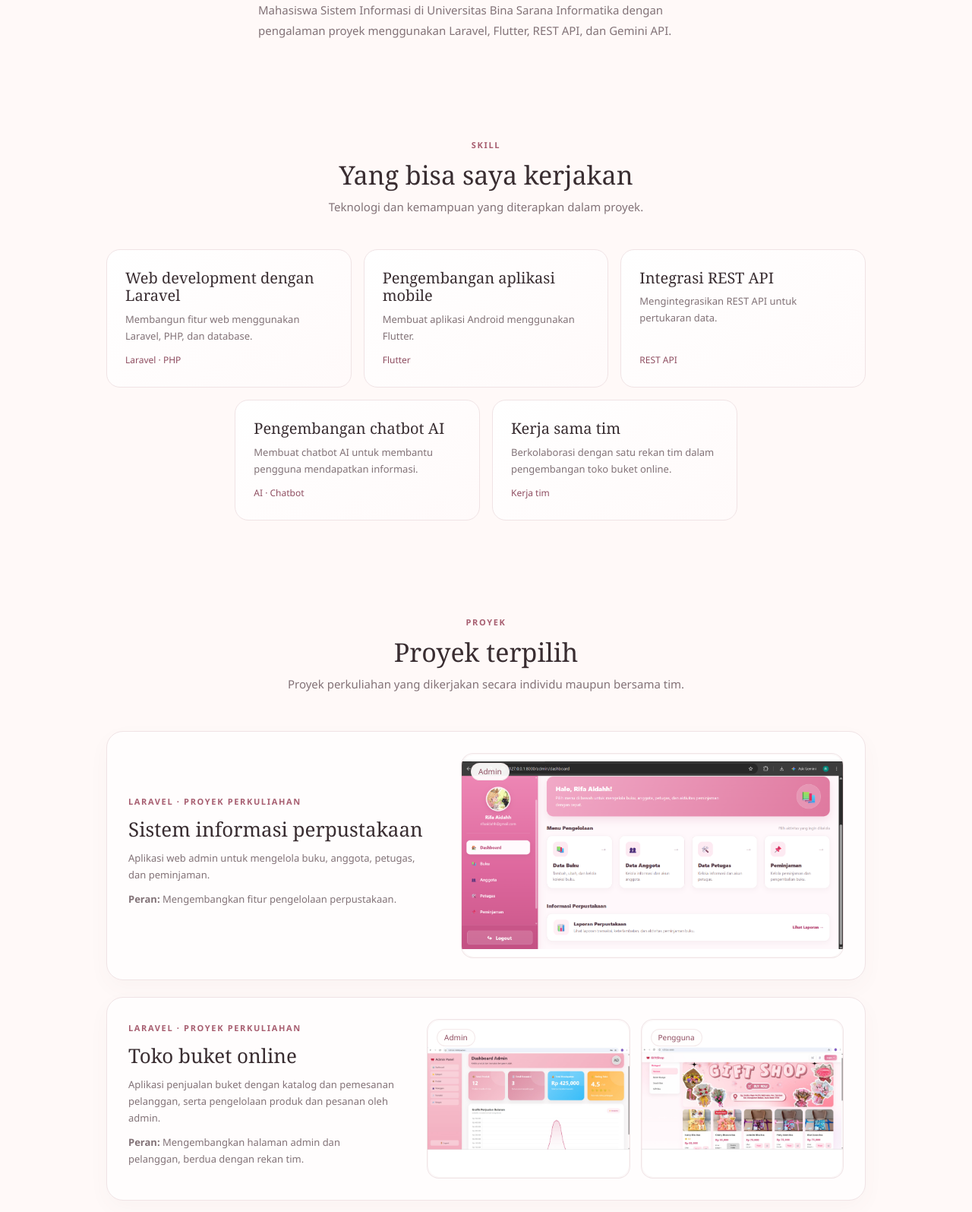
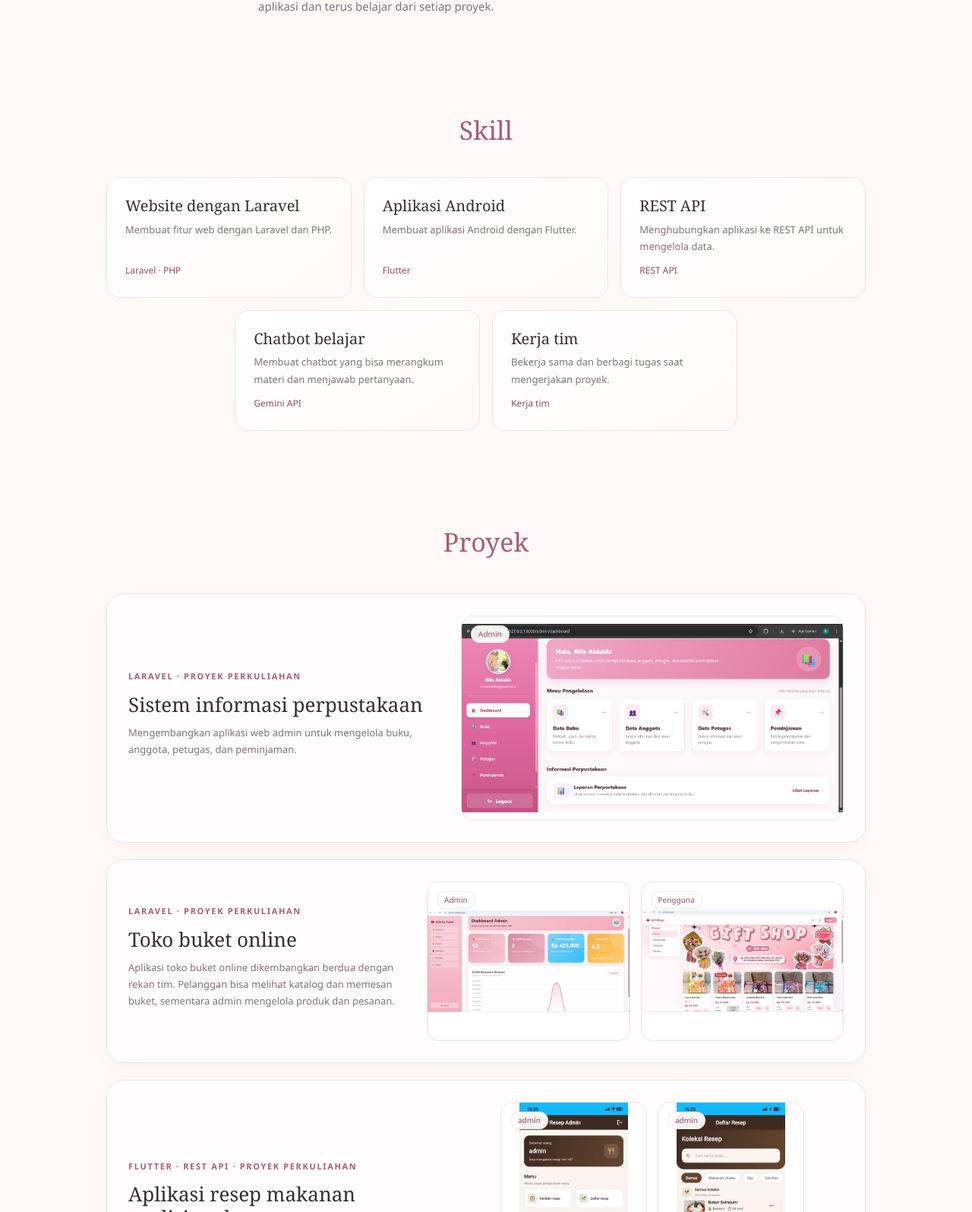
Before and after one commit to rifaaidahh-beep/portofolio_rifa, a website: page index.html in a window 1280 px wide. Shown: the part 745-2340 px from the top of the page at 76% size. Drawn offline with Linux system fonts and the light colour scheme.

Commit message:
update cerita dan proyek

```diff
--- a/index.html
+++ b/index.html
@@ -5,14 +5,13 @@
     <meta name="viewport" content="width=device-width, initial-scale=1">
     <meta name="theme-color" content="#fcf7f4">
     <meta name="description" content="Portfolio Rifa, mahasiswa Sistem Informasi yang membuat aplikasi web dan mobile.">
-    <title>Rifa Aidah</title>
+    <title>Portofolio Rifa Aidah</title>
     <link rel="stylesheet" href="styles.css?v=7">
     <script src="script.js?v=2" defer></script>
   </head>
   <body>
     <header class="site-header">
       <nav class="nav container" aria-label="Navigasi utama">
-        <a class="brand" href="#beranda">Rifa Aidah</a>
         <button class="menu-toggle" type="button" aria-expanded="false" aria-controls="nav-links">
           <span class="sr-only">Buka menu</span>
           <span></span><span></span>
@@ -29,10 +28,8 @@
 
     <main>
       <section class="hero" id="beranda">
-        <div class="hero-content">
-          <p class="eyebrow">Mahasiswa Sistem Informasi</p>
-          <h1>Dari ide menjadi aplikasi</h1>
-          <p class="hero-copy">Membuat solusi digital yang fungsional dan mudah digunakan.</p>
+          <h1>Hai, saya Rifa Aidah</h1>
+          <p class="hero-copy">Ini kumpulan proyek dan hal yang sudah saya pelajari.</p>
           <div class="hero-actions">
             <a class="button" href="#proyek">Lihat proyek</a>
             <a class="button button-outline" href="#profil">Profil singkat</a>
@@ -43,39 +40,37 @@
       <section class="story section-narrow" id="profil">
         <p class="eyebrow">Tentang saya</p>
         <h2>Profil singkat</h2>
-        <p>Mahasiswa Sistem Informasi di Universitas Bina Sarana Informatika dengan pengalaman proyek menggunakan Laravel, Flutter, REST API, dan Gemini API.</p>
+        <p>Mahasiswa Sistem Informasi di Universitas Bina Sarana Informatika. Suka membuat aplikasi dan terus belajar dari setiap proyek.</p>
       </section>
 
       <section class="skills section-wide" id="skill">
         <div class="section-heading">
-          <p class="eyebrow">Skill</p>
-          <h2>Yang bisa saya kerjakan</h2>
-          <p>Teknologi dan kemampuan yang diterapkan dalam proyek.</p>
+          <h2>Skill</h2>
         </div>
         <div class="skill-grid">
           <article class="skill-card">
-            <h3>Web development dengan Laravel</h3>
-            <p>Membangun fitur web menggunakan Laravel, PHP, dan database.</p>
+            <h3>Website dengan Laravel</h3>
+            <p>Membuat fitur web dengan Laravel dan PHP.</p>
             <span>Laravel · PHP</span>
           </article>
           <article class="skill-card">
-            <h3>Pengembangan aplikasi mobile</h3>
-            <p>Membuat aplikasi Android menggunakan Flutter.</p>
+            <h3>Aplikasi Android</h3>
+            <p>Membuat aplikasi Android dengan Flutter.</p>
             <span>Flutter</span>
           </article>
           <article class="skill-card">
-            <h3>Integrasi REST API</h3>
-            <p>Mengintegrasikan REST API untuk pertukaran data.</p>
+            <h3>REST API</h3>
+            <p>Menghubungkan aplikasi ke REST API untuk mengelola data.</p>
             <span>REST API</span>
           </article>
           <article class="skill-card">
-            <h3>Pengembangan chatbot AI</h3>
-            <p>Membuat chatbot AI untuk membantu pengguna mendapatkan informasi.</p>
-            <span>AI · Chatbot</span>
+            <h3>Chatbot belajar</h3>
+            <p>Membuat chatbot yang bisa merangkum materi dan menjawab pertanyaan.</p>
+            <span>Gemini API</span>
           </article>
           <article class="skill-card">
-            <h3>Kerja sama tim</h3>
-            <p>Berkolaborasi dengan satu rekan tim dalam pengembangan toko buket online.</p>
+            <h3>Kerja tim</h3>
+            <p>Bekerja sama dan berbagi tugas saat mengerjakan proyek.</p>
             <span>Kerja tim</span>
           </article>
         </div>
@@ -83,17 +78,14 @@
 
       <section class="projects section-wide" id="proyek">
         <div class="section-heading">
-          <p class="eyebrow">Proyek</p>
-          <h2>Proyek terpilih</h2>
-          <p>Proyek perkuliahan yang dikerjakan secara individu maupun bersama tim.</p>
+          <h2>Proyek</h2>
         </div>
 
         <article class="project-row project-featured">
           <div class="project-description">
             <p class="eyebrow">Laravel · Proyek Perkuliahan</p>
             <h3>Sistem informasi perpustakaan</h3>
-            <p>Aplikasi web admin untuk mengelola buku, anggota, petugas, dan peminjaman.</p>
-            <p><strong>Peran:</strong> Mengembangkan fitur pengelolaan perpustakaan.</p>
+            <p>Mengembangkan aplikasi web admin untuk mengelola buku, anggota, petugas, dan peminjaman.</p>
           </div>
           <a class="media-placeholder media-library screenshot-link" href="assets/library-dashboard.png" target="_blank" rel="noopener" aria-label="Buka screenshot dashboard Sistem Perpustakaan">
             <img class="project-screenshot" src="assets/library-dashboard.png" alt="Dashboard admin Sistem Perpustakaan dengan menu data buku, anggota, petugas, dan peminjaman" loading="lazy">
@@ -105,8 +97,7 @@
           <div class="project-description">
             <p class="eyebrow">Laravel · Proyek Perkuliahan</p>
             <h3>Toko buket online</h3>
-            <p>Aplikasi penjualan buket dengan katalog dan pemesanan pelanggan, serta pengelolaan produk dan pesanan oleh admin.</p>
-            <p><strong>Peran:</strong> Mengembangkan halaman admin dan pelanggan, berdua dengan rekan tim.</p>
+            <p>Aplikasi toko buket online dikembangkan berdua dengan rekan tim. Pelanggan bisa melihat katalog dan memesan buket, sementara admin mengelola produk dan pesanan.</p>
           </div>
           <div class="media-pair bouquet-screenshots">
             <a class="media-placeholder screenshot-link" href="assets/bouquet-admin.png" target="_blank" rel="noopener" aria-label="Buka screenshot dashboard admin Toko Buket Online">
@@ -124,8 +115,7 @@
           <div class="project-description">
             <p class="eyebrow">Flutter · REST API · Proyek Perkuliahan</p>
             <h3>Aplikasi resep makanan tradisional</h3>
-            <p>Aplikasi Flutter untuk mengelola resep melalui REST API (lihat, tambah, ubah, hapus).</p>
-            <p><strong>Peran:</strong> Mengembangkan fitur admin untuk mengelola resep.</p>
+            <p>Mengembangkan aplikasi admin untuk mengelola resep makanan tradisional.</p>
           </div>
           <div class="media-pair media-portrait-pair">
             <a class="media-placeholder screenshot-link" href="assets/recipe-admin-1.jpg" target="_blank" rel="noopener" aria-label="Buka screenshot halaman pertama Admin Resep Tradisional">
@@ -142,8 +132,7 @@
 
       <section class="training section-wide" id="pelatihan">
         <div class="section-heading">
-          <p class="eyebrow">Pelatihan</p>
-          <h2>Belajar dan berkembang di luar kelas</h2>
+          <h2>Pelatihan</h2>
         </div>
         <article class="training-card">
           <div class="training-description">
@@ -166,9 +155,8 @@
       <section class="contact" id="kontak">
         <div class="contact-inner section-wide">
           <div>
-            <p class="eyebrow">Kontak</p>
-            <h2>Mari terhubung</h2>
-            <p>Terbuka untuk kolaborasi dan peluang proyek. Hubungi saya melalui email.</p>
+            <h2>Kontak</h2>
+            <p>Punya pertanyaan atau ingin kerja bareng? Kirim email.</p>
           </div>
           <a class="email-card" href="mailto:rifaaidahh@gmail.com?subject=Halo%20Rifa">
             <span class="email-icon" aria-hidden="true">
@@ -178,9 +166,7 @@
               </svg>
             </span>
             <span class="email-copy">
-              <span class="email-label">Email langsung</span>
               <strong>rifaaidahh@gmail.com</strong>
-              <span class="email-hint">Klik untuk mulai menulis pesan</span>
             </span>
             <span class="email-arrow" aria-hidden="true">↗</span>
           </a>
@@ -203,7 +189,7 @@
           <a href="#kontak">Kontak</a>
         </div>
       </div>
-      <p class="copyright">© <span id="year">2026</span> Rifa Aidah. Hak cipta dilindungi.</p>
+      <p class="copyright">© <span id="year">2026</span> Rifa Aidah.</p>
     </footer>
     <button class="back-to-top" type="button" aria-label="Kembali ke atas" title="Kembali ke atas" hidden>↑</button>
   </body>
--- a/styles.css
+++ b/styles.css
@@ -91,6 +91,7 @@ a {
   .nav-contact {
     min-width: 138px;
     min-height: 44px;
+    margin-left: auto;
   }
 }
 
@@ -103,7 +104,6 @@ a {
 .nav-links {
   display: flex;
   gap: 32px;
-  margin-left: 60px;
   color: var(--muted);
   font-size: 14px;
 }
@@ -287,6 +287,12 @@ h3 {
 
 .section-heading h2 {
   margin-bottom: 9px;
+}
+
+.skills .section-heading h2,
+.projects .section-heading h2,
+.training .section-heading h2 {
+  color: var(--rose);
 }
 
 .section-heading > p:last-child {
@@ -556,6 +562,7 @@ h3 {
 
 .contact h2 {
   margin-bottom: 13px;
+  color: var(--rose);
   font-size: 42px;
 }
 
```
